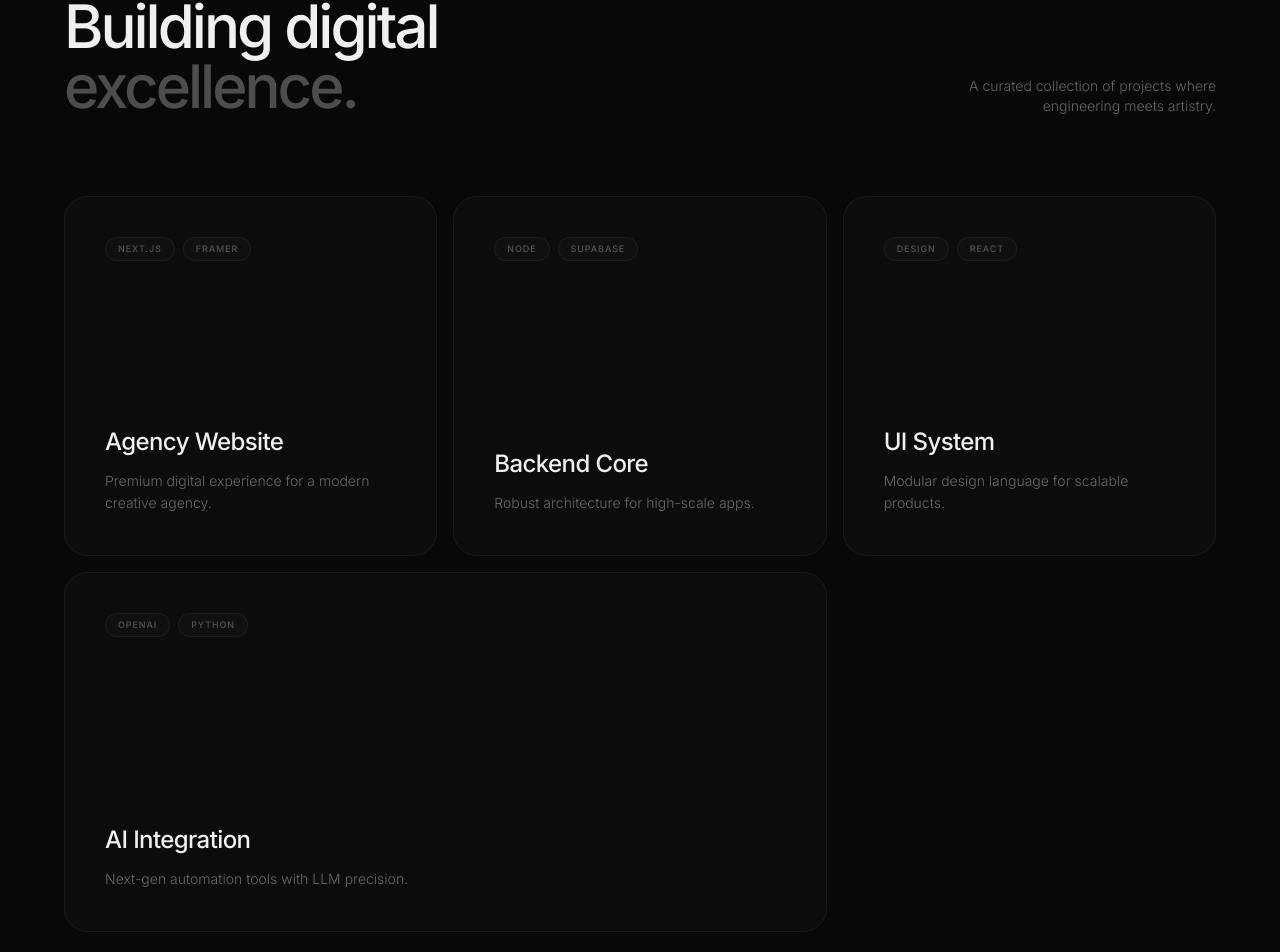
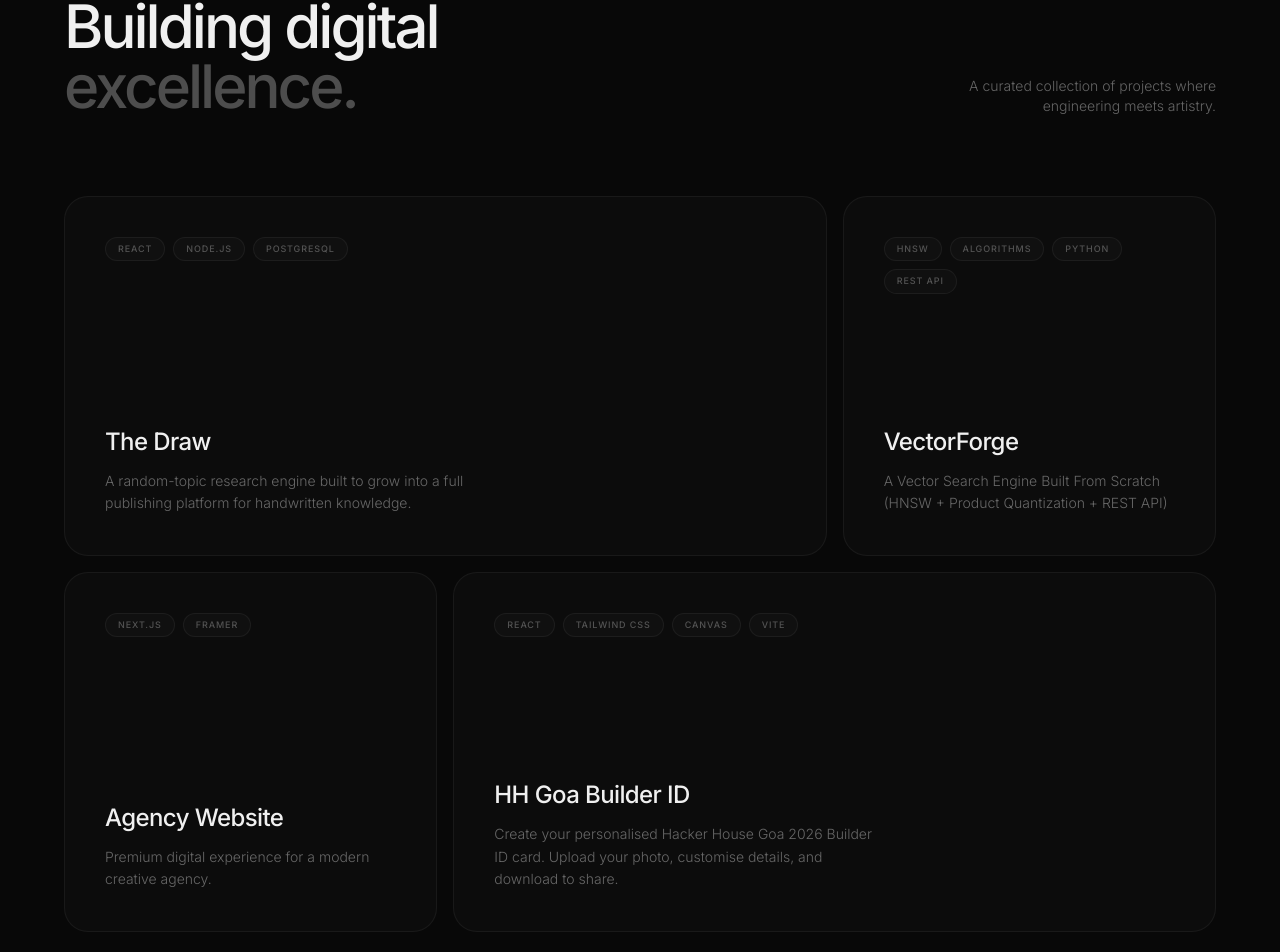
Before and after one commit to atharva07-SYS/portfolio, a Next.js app: page / in a window 1280 px wide. Shown: the part 1614-2566 px from the top of the page. Built offline with nearby package versions, Linux system fonts and the light colour scheme.

Commit message:
feat: replace outdated project placeholders with The Draw, VectorForge, and HH Goa Builder ID projects

```diff
--- a/components/sections/Projects.tsx
+++ b/components/sections/Projects.tsx
@@ -5,6 +5,22 @@ import Link from "next/link";
 import { ArrowUpRight } from "lucide-react";
 
 const projects = [
+  {
+    title: "The Draw",
+    description: "A random-topic research engine built to grow into a full publishing platform for handwritten knowledge.",
+    tags: ["React", "Node.js", "PostgreSQL"],
+    liveUrl: "https://nerd-du6u.onrender.com",
+    gridSpan: "md:col-span-8",
+    bg: "bg-white/[0.03]",
+  },
+  {
+    title: "VectorForge",
+    description: "A Vector Search Engine Built From Scratch (HNSW + Product Quantization + REST API)",
+    tags: ["HNSW", "Algorithms", "Python", "REST API"],
+    liveUrl: "https://vector-search-engine-kdvk.onrender.com/",
+    gridSpan: "md:col-span-4",
+    bg: "bg-white/[0.01]",
+  },
   {
     title: "Agency Website",
     description: "Premium digital experience for a modern creative agency.",
@@ -14,26 +30,10 @@ const projects = [
     bg: "bg-white/[0.01]",
   },
   {
-    title: "Backend Core",
-    description: "Robust architecture for high-scale apps.",
-    tags: ["Node", "Supabase"],
-    liveUrl: "#",
-    gridSpan: "md:col-span-4",
-    bg: "bg-white/[0.01]",
-  },
-  {
-    title: "UI System",
-    description: "Modular design language for scalable products.",
-    tags: ["Design", "React"],
-    liveUrl: "#",
-    gridSpan: "md:col-span-4",
-    bg: "bg-white/[0.01]",
-  },
-  {
-    title: "AI Integration",
-    description: "Next-gen automation tools with LLM precision.",
-    tags: ["OpenAI", "Python"],
-    liveUrl: "#",
+    title: "HH Goa Builder ID",
+    description: "Create your personalised Hacker House Goa 2026 Builder ID card. Upload your photo, customise details, and download to share.",
+    tags: ["React", "Tailwind CSS", "Canvas", "Vite"],
+    liveUrl: "https://hacker-house-goa-kappa.vercel.app/",
     gridSpan: "md:col-span-8",
     bg: "bg-white/[0.03]",
   },
```
